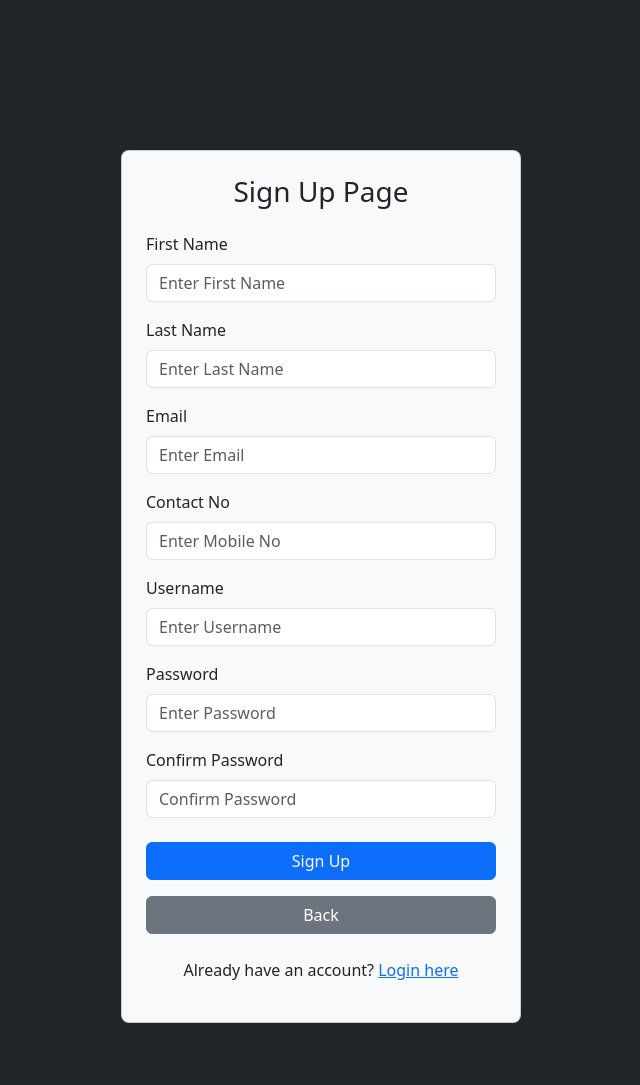
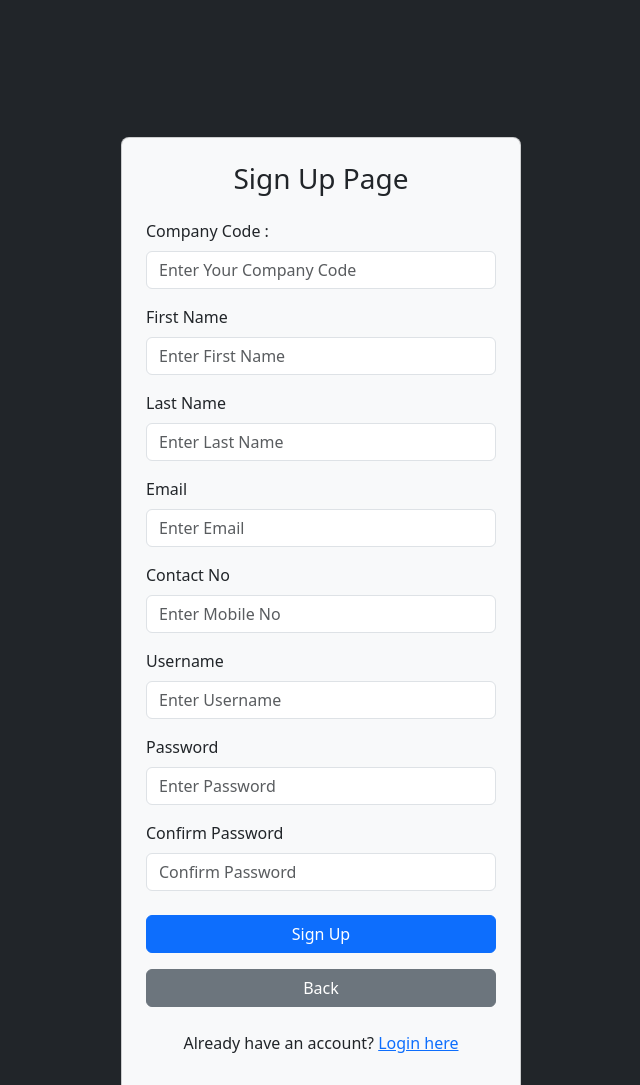
Before and after one commit to sureshdulupolai/Office_Project, a Django app: page /user-signup/ in a window 1280 px wide. Shown: the part 56-1141 px from the top of the page, without its empty margins (319-959 px from the left). Run offline with Django 5.2, Linux system fonts and the light colour scheme.

Commit message:
update view where user login if user have company code

```diff
--- a/home/views.py
+++ b/home/views.py
@@ -16,19 +16,31 @@ from dateutil.relativedelta import relativedelta
 def signUpPageFunction(request):
     users = userSignupPage()
     if request.method == 'POST':
-        users = userSignupPage(request.POST)
+        CC = request.POST.get('Company_Code') ; C1 = 0
+        lstOfCompanyCodeOffice = ['AND1012890', 'BOR8970768', 'DR09009267']
+        for CCO in lstOfCompanyCodeOffice:
+            if CC == CCO:
+                C1 += 1
+                break
+            else:
+                continue
 
-        if users.is_valid():
-            user = users.save()
+        if C1 == 1:
+            users = userSignupPage(request.POST)
 
-            contact = request.POST.get('contact_no')
+            if users.is_valid():
+                user = users.save()
 
-            obj = Profile(
-                name = user,
-                contact_no = contact
-            )
-            obj.save()
-            return redirect('home')
+                contact = request.POST.get('contact_no')
+
+                obj = Profile(
+                    name = user,
+                    contact_no = contact
+                )
+                obj.save()
+                return redirect('home')
+        else:
+            pass
 
     context = {
         'form' : users
--- a/templates/signup.html
+++ b/templates/signup.html
@@ -1,11 +1,15 @@
 {% extends 'base.html' %}
 {% block body %}
-<div class="container-fluid bg-dark d-flex justify-content-center align-items-center" style="height: 100vh; overflow: auto">
-    <div class="card p-4 rounded-3 bg-light log-mt mb-3" style="width: 400px; margin-top: 160px;">
+<div class="container-fluid bg-dark d-flex justify-content-center align-items-center" style="height: 100vh; overflow: auto;">
+    <div class="card p-4 rounded-3 bg-light log-mt mb-3" style="width: 400px; margin-top: 220px;">
         <h3 class="text-center mb-4">Sign Up Page</h3>
 
         <form method="POST" class="mb-3">
             {% csrf_token %}
+            <div class="mb-3">
+                <label for="first_name" class="form-label">Company Code : </label>
+                <input type="text" name="Company_Code" id="Company_Code" class="form-control" placeholder="Enter Your Company Code" required>
+            </div>
             <div class="mb-3">
                 <label for="first_name" class="form-label">First Name</label>
                 <input type="text" name="first_name" id="first_name" class="form-control" placeholder="Enter First Name" required>
```
Also changed, not shown: db.sqlite3.
